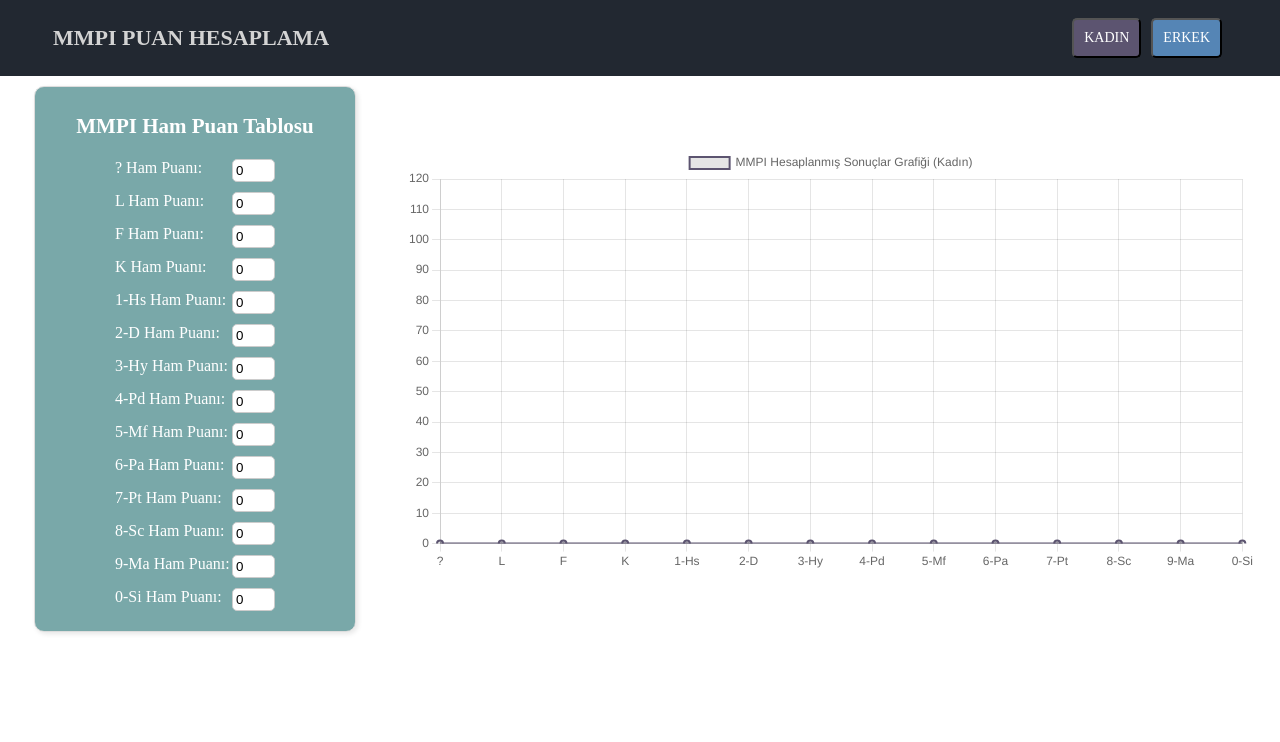
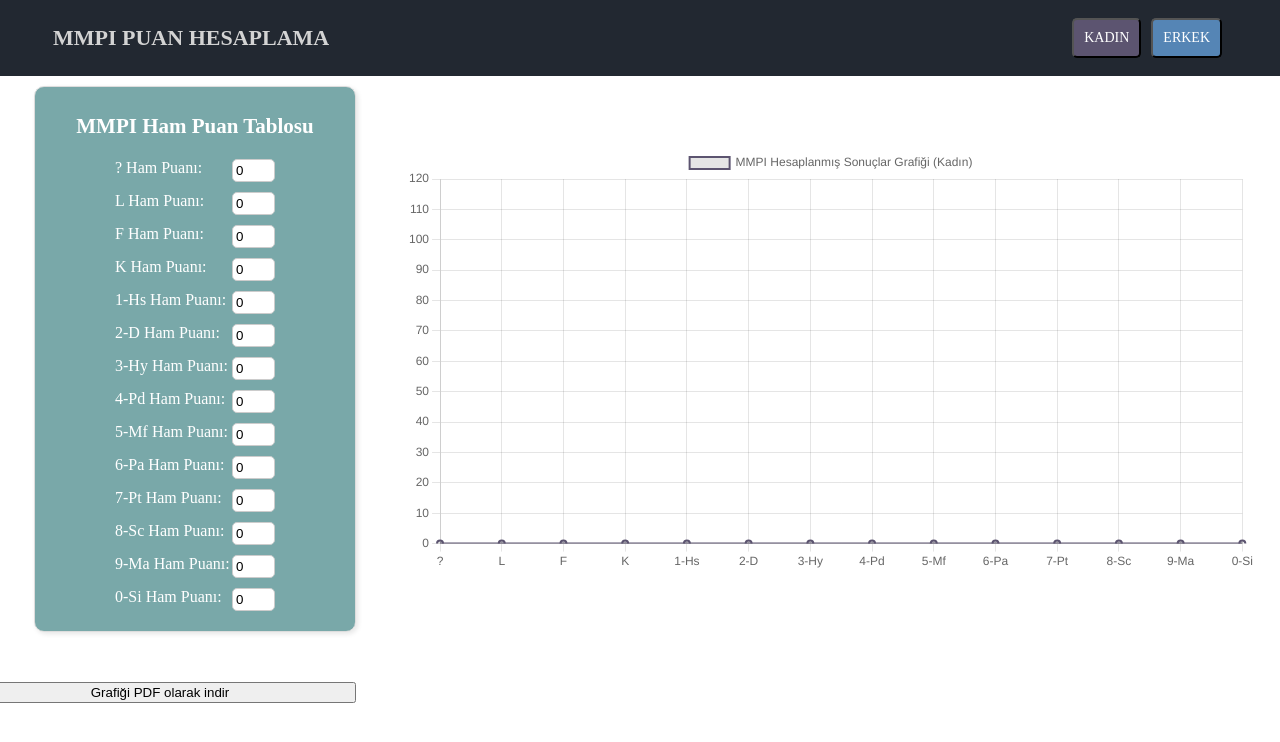
Before and after one commit to helinakdogan/helinakdogan.github.io, a React (Create React App) app: page / in a window 1280 px wide. Shown: the top 742 px of the page. Built offline with nearby package versions, Linux system fonts and the light colour scheme.

Commit message:
pdf added

```diff
--- a/src/components/WomanGraph.js
+++ b/src/components/WomanGraph.js
@@ -1,5 +1,7 @@
-import React, { useReducer } from "react";
+import React, { useReducer, useRef } from "react";
 import { Line } from "react-chartjs-2";
+import { jsPDF } from "jspdf";
+import html2canvas from "html2canvas";
 import { Chart as ChartJS, registerables } from "chart.js";
 import { wQuestionValues, wLValues, wFValues, wKValues, wHsValues, wDValues, wHyValues, wPdValues, wMfValues, wPaValues, wPtValues, wScValues, wMaValues, wSiValues } from "../values/WomanValues";
 
@@ -64,6 +66,7 @@
   );
 };
 const WomanGraph = () => {
+  const chartRef = useRef(null);
   const [state, dispatch] = useReducer(reducer, {
     // Input values
     questionInput: initialUserData.find((data) => data.param === "?").paramValue,
@@ -718,6 +721,19 @@
     dispatch({ type: "UPDATE_CHART_DATA", payload: updatedChartData });
   };
 
+  const handleDownloadPdf = () => {
+    const input = chartRef.current;
+
+    html2canvas(input)
+      .then((canvas) => {
+        const imgData = canvas.toDataURL("image/png");
+        const pdf = new jsPDF("landscape");
+        pdf.addImage(imgData, "PNG", 10, 10);
+        pdf.save("chart.pdf");
+      })
+      .catch((err) => console.error("Error generating PDF:", err));
+  };
+
   return (
     <div
       style={{
@@ -842,9 +858,10 @@
   ))}
 </div>
   </div>
-    <div>
+    <div ref={chartRef}>
       <LineChart chartData={state.chartData} />
     </div>
+    <button onClick={handleDownloadPdf}>Grafiği PDF olarak indir</button>
   </div>
   );
 };
```
